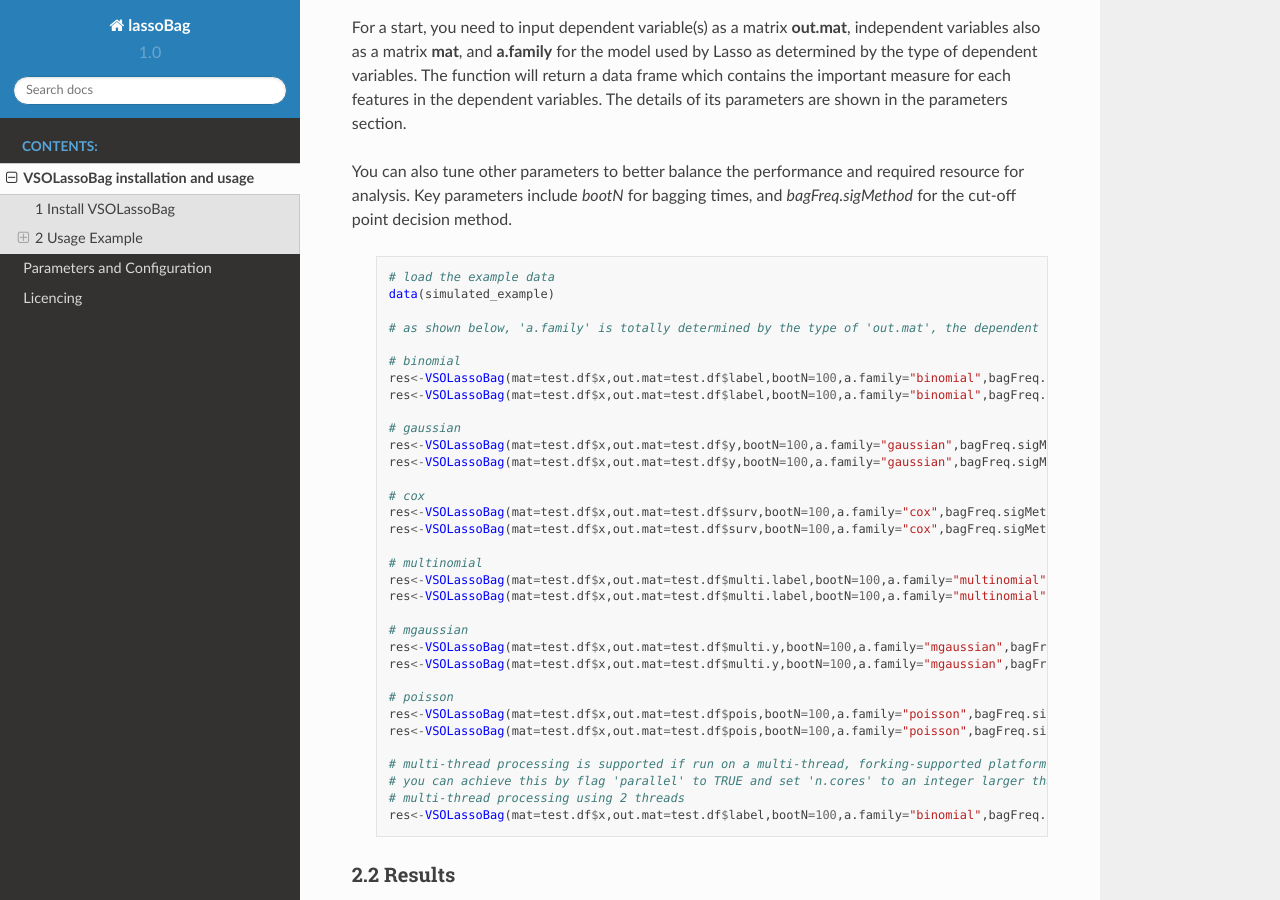
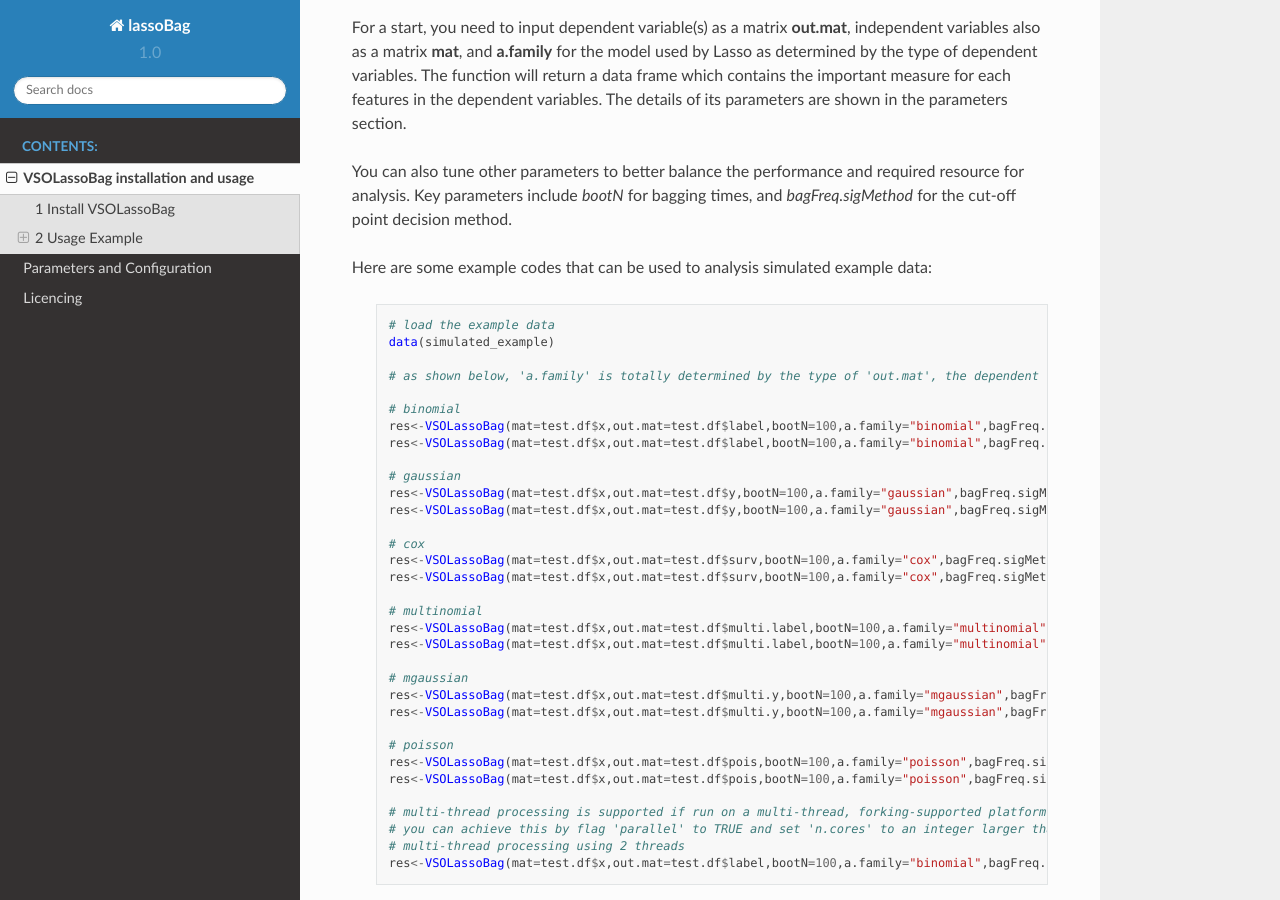
Before and after one commit to likelet/VSOLassoBag, a Sphinx documentation site: the page built from docs/contents/installation.rst, in a window 1280 px wide and 900 px high, scrolled down 1270 px. Built offline with Sphinx 7.4.7 and the Read the Docs theme 2.0.0, drawn with Linux system fonts in a browser that asks for light colours.

Commit message:
mod installation.rst

```diff
--- a/docs/contents/installation.rst
+++ b/docs/contents/installation.rst
@@ -42,6 +42,7 @@ The details of its parameters are shown in the parameters section.
 
 You can also tune other parameters to better balance the performance and required resource for analysis. Key parameters include *bootN* for bagging times, and *bagFreq.sigMethod* for the cut-off point decision method.
 
+Here are some example codes that can be used to analysis simulated example data:
 
  .. code-block:: R
 
```
